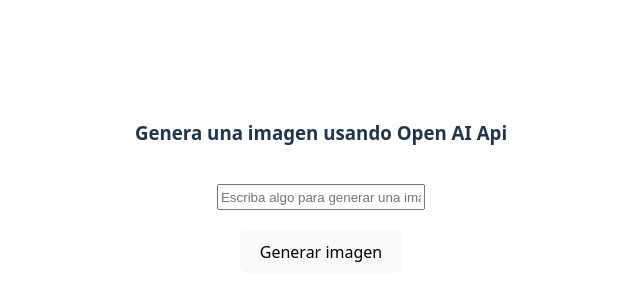
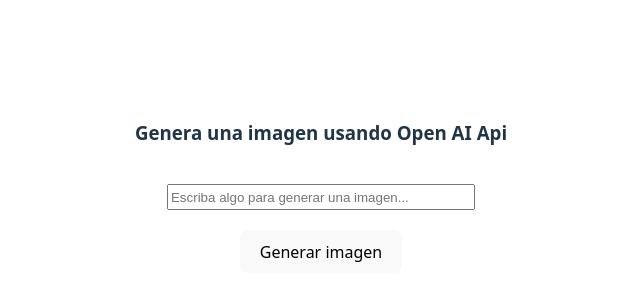
Before and after one commit to daviardev/chatgpt-clone, a Next.js app: page / in a window 1280 px wide. Shown: the part 212-512 px from the top of the page, without its empty margins (319-959 px from the left). Built offline with nearby package versions, Linux system fonts and the light colour scheme; no server answers.

Commit message:
feat: Change width and add margin to the image

```diff
--- a/src/styles/Home.module.css
+++ b/src/styles/Home.module.css
@@ -5,7 +5,11 @@
 }
 
 .app__input {
-  width: 200px;
+  width: 300px;
   height: 20px;
   margin: 20px;
 }
+
+.image {
+  margin-top: 20px;
+}
```
